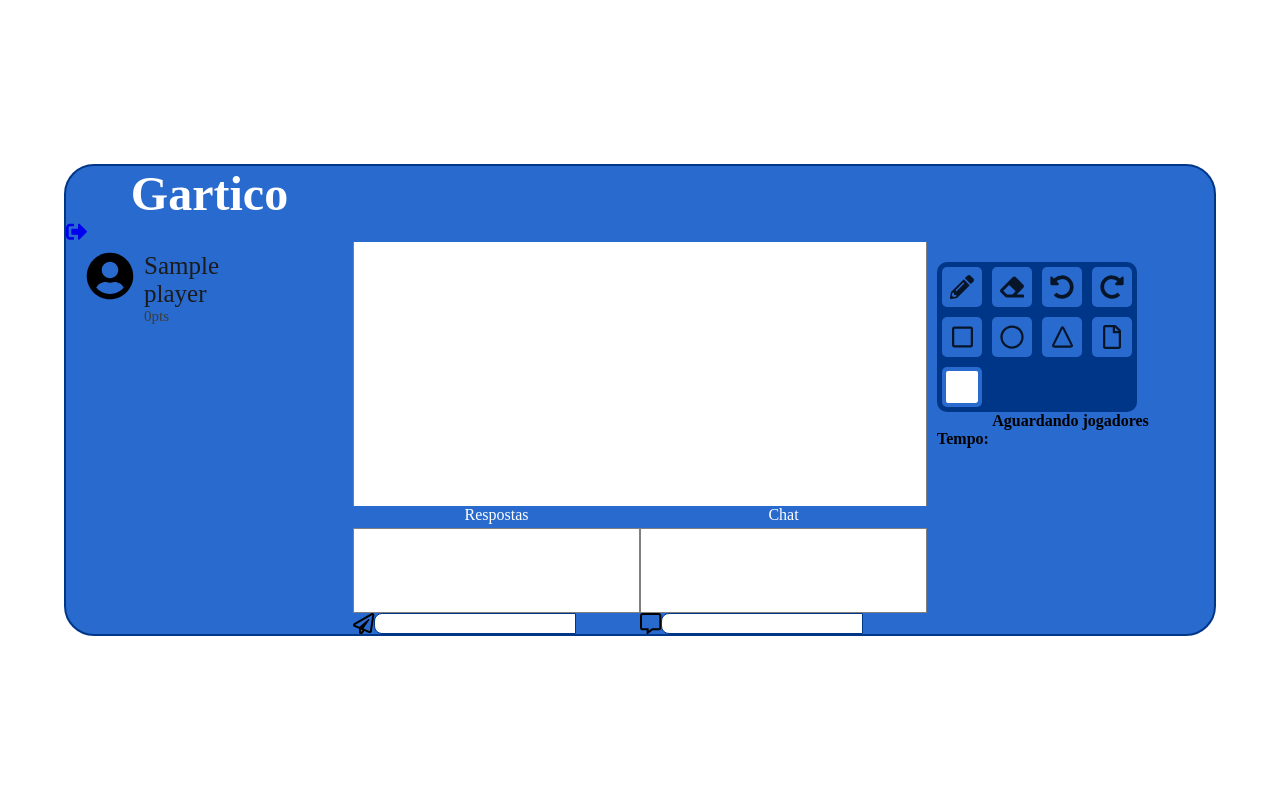
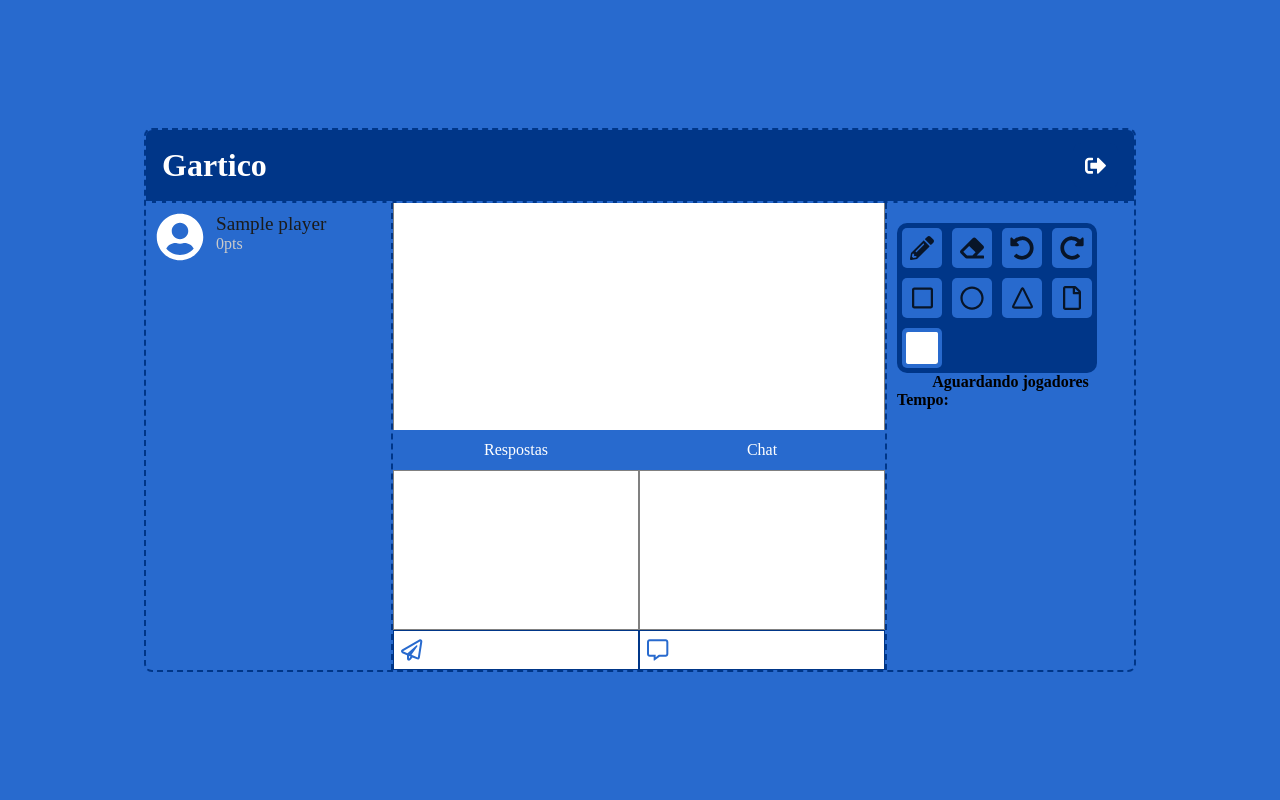
Before and after one commit to gilmar-sales/gartico, a Flask app: template server/templates/room.html in a window 1280 px wide. Run offline with Flask 2, Linux system fonts and the light colour scheme; the template is opened without the code that fills it: most values are stand-ins (such as "Sample title", 1, 10 or a date in 2020); some libraries are stand-ins or nearby versions; some web fonts are replaced.

Commit message:
layout change with orientation

```diff
--- a/server/static/css/main.css
+++ b/server/static/css/main.css
@@ -34,14 +34,16 @@ body {
 }
 
 .container {
-  width: min(1330px, 100%);
+  width: 100vw;
   height: 100vh;
 }
 
 button,
-input[type="submit"] {
+input[type="submit"],
+.button {
   background-color: var(--secondary-color);
   color: white;
+  text-decoration: none;
   cursor: pointer;
 
   padding: 0.75rem;
@@ -50,26 +52,11 @@ input[type="submit"] {
   appearance: none;
 }
 
-button:hover {
+button:hover,
+input[type="submit"]:hover,
+.button:hover {
   background-color: var(--secondary-color);
   filter: brightness(1.3);
-}
-
-button a {
-  color: white;
-  text-decoration: none;
-}
-
-.row input[type="text"] {
-  border-top-left-radius: 0.5rem;
-  border-bottom-left-radius: 0.5rem;
-  border: 1px var(--secondary-color) solid;
-}
-.row input[type="submit"] {
-  border-top-left-radius: 0;
-  border-bottom-left-radius: 0;
-  padding: 0.5rem;
-  border: 1px var(--secondary-color) solid;
 }
 
 @media screen and (max-width: 768px) {
--- a/server/static/css/room.css
+++ b/server/static/css/room.css
@@ -2,21 +2,32 @@
   display: flex;
   justify-content: center;
   align-items: center;
+  background-color: var(--primary-color);
+}
+
+.game-title {
+  display: flex;
+  width: 100%;
+  align-items: center;
+  justify-content: space-between;
+  background-color: var(--secondary-color);
+  padding: 0.8rem 1rem;
+  grid-area: title;
+  border-bottom: 2px var(--primary-color) dashed;
 }
 
 .game {
+  overflow: hidden;
   display: grid;
-  grid-template-columns: [left] 1fr [mid] 2fr [right] 1fr;
   background-color: var(--primary-color);
-  border-radius: 30px;
-  border: 2px var(--secondary-color) solid;
-  width: 90%;
+  border-radius: 0.5rem;
+  border: 2px var(--secondary-color) dashed;
 }
 
 .room_logo {
   color: white;
   font-weight: 900;
-  font-size: 3rem;
+  font-size: 2rem;
   text-align: center;
 }
 
@@ -45,19 +56,18 @@
 }
 
 .users-panel {
-  width: 12rem;
+  width: 100%;
   margin: 0;
   flex-grow: 1;
   overflow-y: auto;
   grid-area: left;
+  border-right: 2px var(--secondary-color) dashed;
 }
 
 .users-panel ul {
   padding-inline-start: 0px;
   display: flex;
   flex-direction: column;
-  padding-left: 10px;
-  padding-right: 10px;
   background-color: transparent;
 }
 
@@ -66,7 +76,7 @@
 }
 
 .users-panel ul li {
-  border-bottom: 1px #cfcfcf solid;
+  border-bottom: 2px var(--secondary-color) dashed;
   padding: 10px;
 }
 
@@ -75,20 +85,22 @@
   width: 50px;
   border-radius: 50%;
   margin-right: 10px;
+  color: white;
 }
 
 .user-name {
-  font-size: 25px;
+  font-size: 1.2rem;
   color: #1b1b1b;
 }
 
 .user-rank {
-  font-size: 15px;
-  color: #3d3d3d;
+  font-size: 1rem;
+  color: #cacaca;
 }
 
 .center-panel {
   grid-area: mid;
+  border-right: 2px var(--secondary-color) dashed;
 }
 
 .canvas {
@@ -111,14 +123,18 @@
 }
 
 .message-title {
+  width: 100%;
+  height: 100%;
+  display: flex;
+  justify-content: center;
+  align-items: center;
   color: white;
-  text-align: center;
   background-color: var(--primary-color);
 }
 
 .message-area {
   width: 100%;
-  height: 100%;
+  height: 10rem;
   background-color: white;
   resize: none;
   overflow: auto;
@@ -207,13 +223,42 @@
   color: white;
 }
 
-@media screen and (max-width: 768px) {
+.input-icon {
+  color: var(--primary-color);
+  display: block;
+  left: 8px;
+  position: absolute;
+  top: 50%;
+  transform: translateY(-50%);
+  text-align: center;
+  z-index: 30;
+}
+.input-text {
+  width: 100%;
+  border: 1px var(--secondary-color) solid;
+  padding: 8px;
+  padding-left: 36px;
+}
+
+@media screen and (orientation: landscape) {
   .game {
-    max-width: 760px;
+    grid-template-columns: 1fr 2fr 1fr;
+    grid-template-rows: auto 1fr;
+    grid-template-areas:
+      "title title title"
+      "left mid right";
   }
 }
-@media screen and (max-width: 1330px) {
+@media screen and (orientation: portrait) {
   .game {
-    width: 90%;
+    width: 100%;
+    height: 100%;
+    grid-template-columns: 1fr;
+    grid-template-rows: auto 1fr 1fr 1fr;
+    grid-template-areas:
+      "title"
+      "left"
+      "mid"
+      "right";
   }
 }
```
